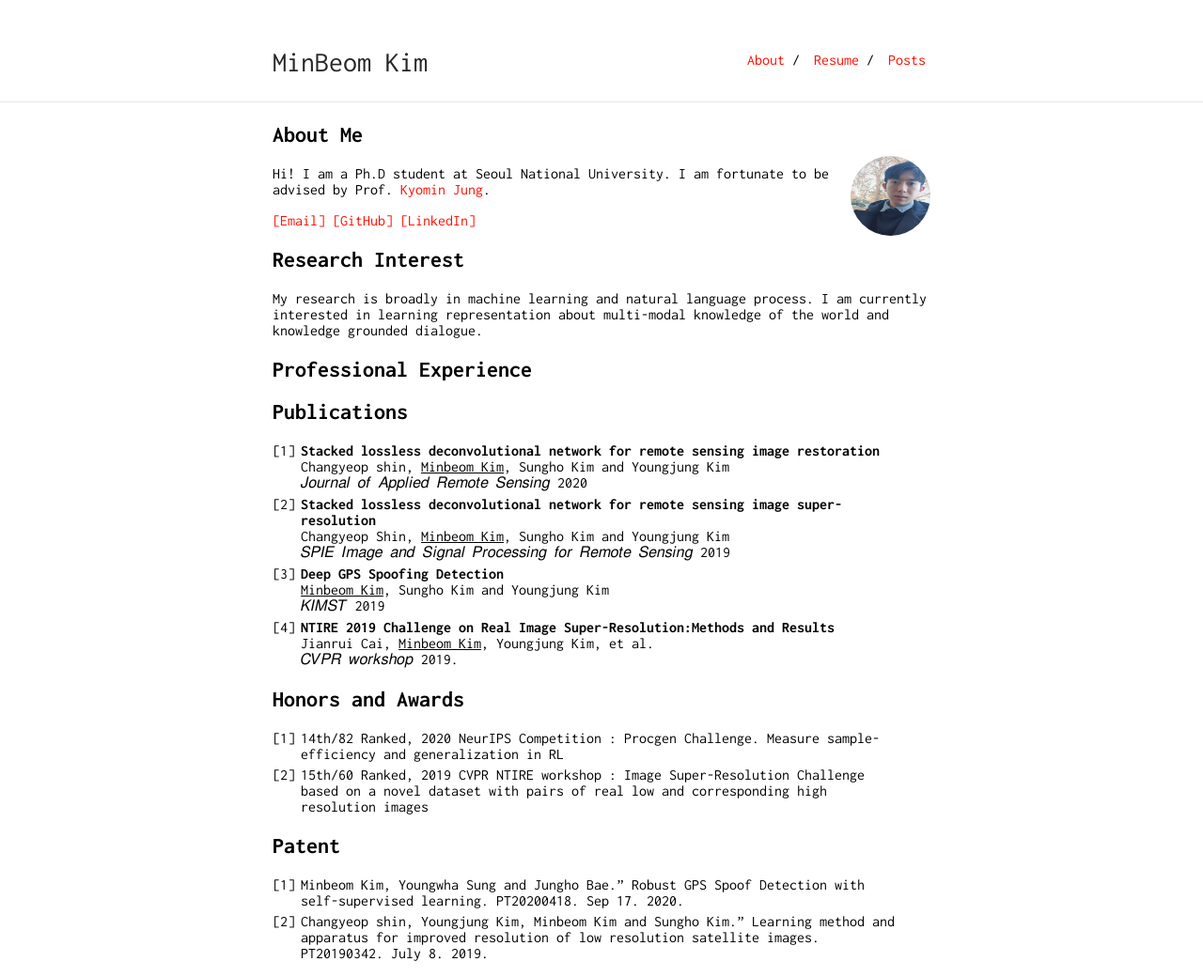
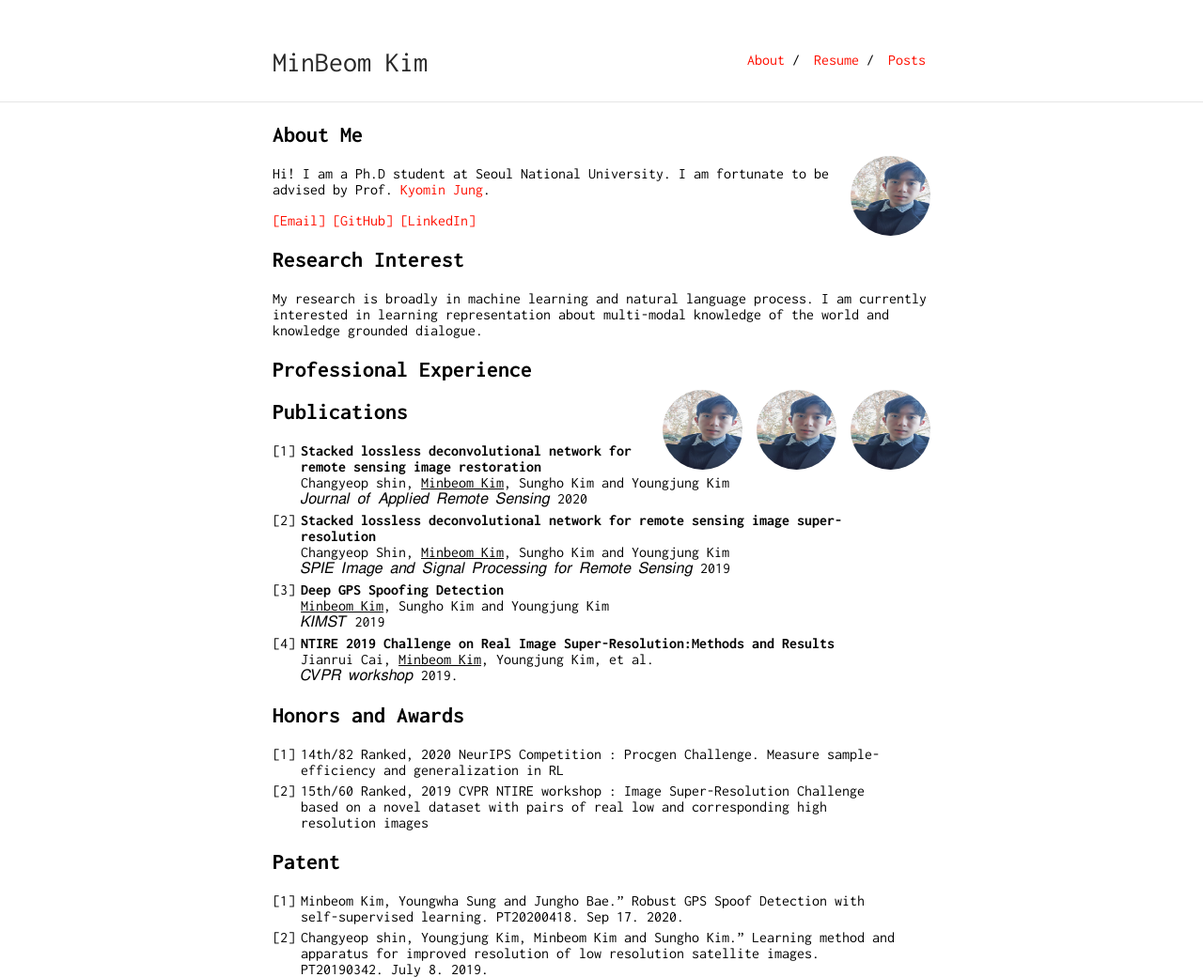
Before and after one commit to minbeomkim/minbeomkim.github.io, a Jekyll site: the page built from index.md, in a window 1280 px wide. Shown: the whole page at 94% size. Built offline with Jekyll 4.4.1, drawn with Linux system fonts in a browser that asks for light colours; our own code applies the rules of GitHub Pages for plain Markdown files.

Commit message:
Update index.md

```diff
--- a/index.md
+++ b/index.md
@@ -16,6 +16,11 @@ My research is broadly in machine learning and natural language process. I am cu
 
 ## Professional Experience
 
+<img class="profile-picture" src="face.jpeg" width="300" height="200">
+
+<img class="profile-picture" src="face.jpeg">
+
+<img class="profile-picture" src="face.jpeg">
 
 ## Publications
 
```
